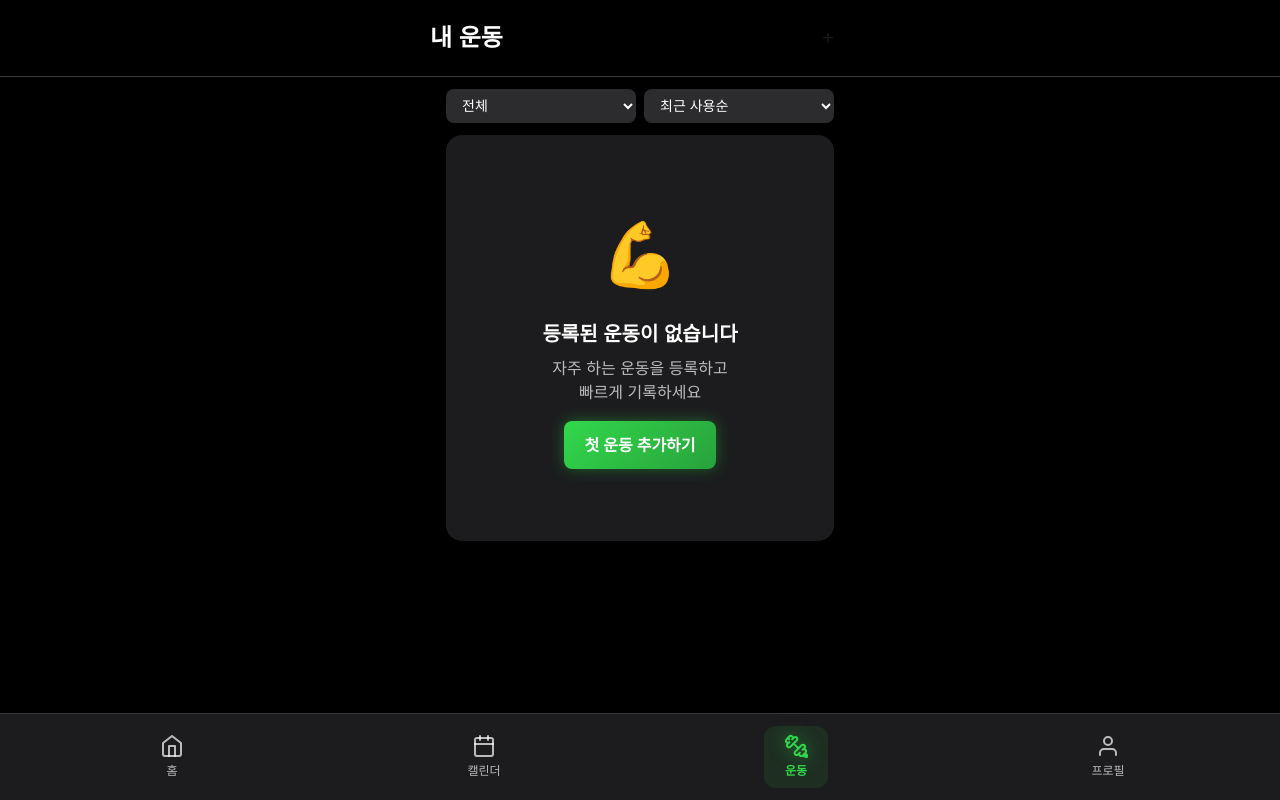
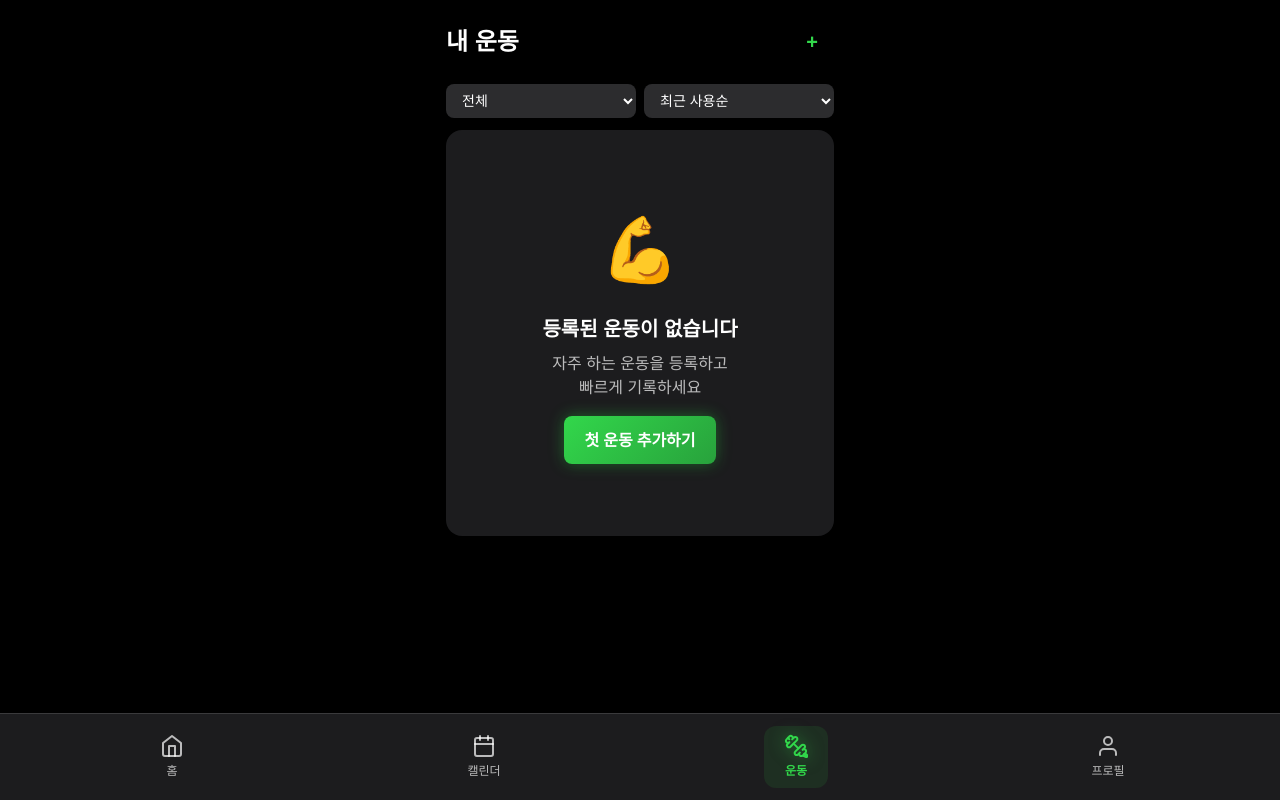
Before and after one commit to Sharknia/dowajwo-woondong, a Next.js app: page /workout/library in a window 1280 px wide. Built offline with nearby package versions, Linux system fonts and the light colour scheme.

Commit message:
페이지 헤더 컴포넌트 추가 및 기존 페이지에서 통합: 운동 라이브러리, 운동 템플릿 상세, 운동 추가 페이지에 일관된 헤더 디자인 적용. 불필요한 스타일 제거 및 코드 정리.

```diff
--- a/app/workout/library/[id]/page.tsx
+++ b/app/workout/library/[id]/page.tsx
@@ -4,6 +4,7 @@ import React, { useState, useEffect } from 'react';
 import { useRouter, useParams } from 'next/navigation';
 import { Button } from '@/components/ui/Button';
 import { Card } from '@/components/ui/Card';
+import { PageHeader } from '@/components/ui/PageHeader';
 import { useTheme } from '@/contexts/ThemeContext';
 import { colors, spacing, typography } from '@/lib/design-system';
 import { getExerciseTemplate, updateExerciseTemplate, deleteExerciseTemplate } from '@/lib/api/exercise-template';
@@ -78,7 +79,7 @@ export default function ExerciseTemplateDetailPage() {
   };
 
   const handleCancel = () => {
-    setIsEditing(false);
+    router.back();
   };
 
   if (!template) return <div>로딩 중...</div>;
@@ -92,21 +93,6 @@ export default function ExerciseTemplateDetailPage() {
     paddingBottom: '120px',
   };
 
-  const headerContainerStyle: React.CSSProperties = {
-    position: 'sticky',
-    top: 0,
-    zIndex: 100,
-    width: '100%',
-    maxWidth: '420px',
-    padding: `0 ${spacing[4]} ${spacing[4]} ${spacing[4]}`,
-  };
-
-  const titleStyle: React.CSSProperties = {
-    fontSize: typography.fontSize.xl,
-    fontWeight: typography.fontWeight.bold,
-    color: isDark ? colors.text.dark.primary : colors.text.light.primary,
-    textAlign: 'center',
-  };
 
   const contentStyle: React.CSSProperties = {
     width: '100%',
@@ -150,9 +136,11 @@ export default function ExerciseTemplateDetailPage() {
 
   return (
     <div style={containerStyle}>
-      <div style={headerContainerStyle}>
-        <h1 style={titleStyle}>{isEditing ? '운동 편집' : template.name}</h1>
-      </div>
+      <PageHeader
+        title={isEditing ? '운동 편집' : '운동 정보'}
+        layout="centered"
+        sticky
+      />
 
       <main style={contentStyle}>
         {isEditing ? (
@@ -227,48 +215,55 @@ export default function ExerciseTemplateDetailPage() {
         ) : (
           <>
             <Card variant="default" padding="lg">
-              <h3 style={{
-                marginBottom: spacing[2],
+              <div style={{ display: 'flex', flexDirection: 'column', gap: spacing[3] }}>
+                <div>
+                  <h2 style={{
+                    fontSize: typography.fontSize['2xl'],
+                    fontWeight: typography.fontWeight.bold,
+                    color: isDark ? colors.text.dark.primary : colors.text.light.primary,
+                    marginBottom: spacing[3],
+                  }}>
+                    {template.name}
+                  </h2>
+                  <div style={{ display: 'flex', flexDirection: 'column', gap: spacing[2] }}>
+                    <p style={{
                       fontSize: typography.fontSize.base,
-                fontWeight: typography.fontWeight.semibold,
-                color: isDark ? colors.text.dark.primary : colors.text.light.primary,
-              }}>
-                운동 정보
-              </h3>
-              <p style={{
-                fontSize: typography.fontSize.sm,
                       color: isDark ? colors.text.dark.secondary : colors.text.light.secondary,
-                marginBottom: spacing[1],
                     }}>
                       부위: {template.category}
                     </p>
                     <p style={{
-                fontSize: typography.fontSize.sm,
+                      fontSize: typography.fontSize.base,
                       color: isDark ? colors.text.dark.secondary : colors.text.light.secondary,
-                marginBottom: spacing[1],
                     }}>
                       기구: {template.equipmentType}
                     </p>
                     <p style={{
-                fontSize: typography.fontSize.sm,
+                      fontSize: typography.fontSize.base,
                       color: isDark ? colors.text.dark.secondary : colors.text.light.secondary,
                     }}>
                       단위: {template.defaultWeightUnit}
                     </p>
+                  </div>
+                </div>
+              </div>
             </Card>
+
             {template.notes && (
               <Card variant="default" padding="lg">
                 <h3 style={{
-                  marginBottom: spacing[2],
-                  fontSize: typography.fontSize.base,
+                  fontSize: typography.fontSize.lg,
                   fontWeight: typography.fontWeight.semibold,
                   color: isDark ? colors.text.dark.primary : colors.text.light.primary,
+                  marginBottom: spacing[3],
                 }}>
                   메모
                 </h3>
                 <p style={{
-                  fontSize: typography.fontSize.sm,
+                  fontSize: typography.fontSize.base,
                   color: isDark ? colors.text.dark.secondary : colors.text.light.secondary,
+                  lineHeight: 1.6,
+                  wordBreak: 'break-word',
                 }}>
                   {template.notes}
                 </p>
@@ -282,13 +277,13 @@ export default function ExerciseTemplateDetailPage() {
         <div style={bottomBarContentStyle}>
           {isEditing ? (
             <>
-              <Button variant="outline" onClick={handleCancel} fullWidth>취소</Button>
+              <Button variant="outline" onClick={() => setIsEditing(false)} fullWidth>취소</Button>
               <Button variant="primary" onClick={handleSave} isLoading={isSaving} disabled={isSaving} fullWidth>저장</Button>
             </>
           ) : (
             <>
-              <Button variant="outline" onClick={handleDelete} fullWidth>삭제</Button>
-              <Button variant="primary" onClick={() => router.push(`/workout/edit?templateId=${template.id}`)} fullWidth>이 운동으로 세션 시작</Button>
+              <Button variant="outline" onClick={handleCancel} fullWidth>취소</Button>
+              <Button variant="primary" onClick={handleDelete} fullWidth>삭제</Button>
             </>
           )}
         </div>
--- a/app/workout/library/new/page.tsx
+++ b/app/workout/library/new/page.tsx
@@ -4,6 +4,7 @@ import React, { useState } from 'react';
 import { useRouter } from 'next/navigation';
 import { Button } from '@/components/ui/Button';
 import { Card } from '@/components/ui/Card';
+import { PageHeader } from '@/components/ui/PageHeader';
 import { useTheme } from '@/contexts/ThemeContext';
 import { colors, spacing, typography } from '@/lib/design-system';
 import { createExerciseTemplate } from '@/lib/api/exercise-template';
@@ -60,21 +61,6 @@ export default function NewExerciseTemplatePage() {
     paddingBottom: '120px',
   };
 
-  const headerContainerStyle: React.CSSProperties = {
-    position: 'sticky',
-    top: 0,
-    zIndex: 100,
-    width: '100%',
-    maxWidth: '420px',
-    padding: `0 ${spacing[4]} ${spacing[4]} ${spacing[4]}`,
-  };
-
-  const titleStyle: React.CSSProperties = {
-    fontSize: typography.fontSize.xl,
-    fontWeight: typography.fontWeight.bold,
-    color: isDark ? colors.text.dark.primary : colors.text.light.primary,
-    textAlign: 'center',
-  };
 
   const contentStyle: React.CSSProperties = {
     width: '100%',
@@ -118,9 +104,7 @@ export default function NewExerciseTemplatePage() {
 
   return (
     <div style={containerStyle}>
-      <div style={headerContainerStyle}>
-        <h1 style={titleStyle}>운동 추가</h1>
-      </div>
+      <PageHeader title="운동 추가" layout="centered" sticky />
 
       <main style={contentStyle}>
         <Card variant="default" padding="lg">
--- a/app/workout/library/page.tsx
+++ b/app/workout/library/page.tsx
@@ -5,6 +5,7 @@ import { useRouter } from 'next/navigation';
 import { Card } from '@/components/ui/Card';
 import { Button } from '@/components/ui/Button';
 import { NavigationBar } from '@/components/ui/NavigationBar';
+import { PageHeader } from '@/components/ui/PageHeader';
 import { ExerciseTemplateCard } from '@/components/workout/ExerciseTemplateCard';
 import { useTheme } from '@/contexts/ThemeContext';
 import { colors, spacing, typography } from '@/lib/design-system';
@@ -64,39 +65,11 @@ export default function WorkoutLibraryPage() {
     paddingBottom: '100px',
   };
 
-  const headerStyle: React.CSSProperties = {
-    position: 'sticky',
-    top: 0,
-    zIndex: 100,
-    background: isDark ? colors.dark.background : colors.light.background,
-    padding: spacing[4],
-    borderBottom: `1px solid ${isDark ? colors.dark.surfaceTertiary : colors.light.surfaceTertiary}`,
-  };
-
-  const headerContentStyle: React.CSSProperties = {
-    display: 'flex',
-    justifyContent: 'space-between',
-    alignItems: 'center',
-    maxWidth: '420px',
-    margin: '0 auto',
-  };
-
-  const titleStyle: React.CSSProperties = {
-    fontSize: typography.fontSize['2xl'],
-    fontWeight: typography.fontWeight.bold,
-    color: isDark ? colors.text.dark.primary : colors.text.light.primary,
-  };
-
-  const addButtonStyle: React.CSSProperties = {
-    minWidth: '44px',
-    minHeight: '44px',
-    fontSize: typography.fontSize.xl,
-  };
 
   const filtersStyle: React.CSSProperties = {
     display: 'flex',
     gap: spacing[2],
-    padding: `${spacing[3]} ${spacing[4]}`,
+    padding: `0 ${spacing[4]} ${spacing[3]} ${spacing[4]}`,
     maxWidth: '420px',
     margin: '0 auto',
   };
@@ -150,21 +123,14 @@ export default function WorkoutLibraryPage() {
 
   return (
     <div style={containerStyle}>
-      {/* 헤더 */}
-      <header style={headerStyle}>
-        <div style={headerContentStyle}>
-          <h1 style={titleStyle}>내 운동</h1>
-          <Button
-            variant="primary"
-            size="sm"
-            onClick={() => router.push('/workout/library/new')}
-            style={addButtonStyle}
-            aria-label="운동 추가"
-          >
-            +
-          </Button>
-        </div>
-      </header>
+      <PageHeader
+        title="내 운동"
+        action={{
+          label: '운동 추가',
+          onClick: () => router.push('/workout/library/new'),
+          icon: '+',
+        }}
+      />
 
       {/* 필터/정렬 */}
       <div style={filtersStyle}>
--- /dev/null
+++ b/components/ui/PageHeader.tsx
@@ -0,0 +1,98 @@
+'use client';
+
+import React, { useState } from 'react';
+import { useTheme } from '@/contexts/ThemeContext';
+import { colors, spacing, typography } from '@/lib/design-system';
+
+interface PageHeaderAction {
+  label: string;
+  onClick: () => void;
+  icon?: string;
+}
+
+interface PageHeaderProps {
+  title: string;
+  action?: PageHeaderAction;
+  layout?: 'default' | 'centered';
+  sticky?: boolean;
+}
+
+/**
+ * 페이지 헤더 컴포넌트
+ * 일관된 헤더 디자인을 위한 재사용 가능한 컴포넌트
+ */
+export function PageHeader({
+  title,
+  action,
+  layout = 'default',
+  sticky = false,
+}: PageHeaderProps) {
+  const { theme } = useTheme();
+  const isDark = theme === 'dark';
+  const [isActionHovered, setIsActionHovered] = useState(false);
+
+  const containerStyle: React.CSSProperties = {
+    position: sticky ? 'sticky' : 'relative',
+    top: sticky ? 0 : undefined,
+    zIndex: sticky ? 100 : undefined,
+    width: '100%',
+    maxWidth: '420px',
+    margin: '0 auto',
+    padding: layout === 'centered'
+      ? `0 ${spacing[4]} ${spacing[4]} ${spacing[4]}`
+      : `${spacing[5]} ${spacing[4]}`,
+    background: sticky ? (isDark ? colors.dark.background : colors.light.background) : 'transparent',
+  };
+
+  const headerStyle: React.CSSProperties = {
+    display: layout === 'centered' ? 'block' : 'flex',
+    justifyContent: layout === 'default' ? 'space-between' : undefined,
+    alignItems: layout === 'default' ? 'center' : undefined,
+    textAlign: layout === 'centered' ? 'center' : 'left',
+  };
+
+  const titleStyle: React.CSSProperties = {
+    fontSize: layout === 'centered' ? typography.fontSize.xl : typography.fontSize['2xl'],
+    fontWeight: typography.fontWeight.bold,
+    color: isDark ? colors.text.dark.primary : colors.text.light.primary,
+    margin: 0,
+  };
+
+  const actionButtonStyle: React.CSSProperties = {
+    minWidth: '44px',
+    minHeight: '44px',
+    background: isActionHovered
+      ? (isDark ? colors.dark.surfaceSecondary : colors.light.surfaceSecondary)
+      : 'transparent',
+    border: 'none',
+    borderRadius: '12px',
+    cursor: 'pointer',
+    display: 'flex',
+    alignItems: 'center',
+    justifyContent: 'center',
+    fontSize: action?.icon ? typography.fontSize.xl : typography.fontSize.base,
+    fontWeight: typography.fontWeight.semibold,
+    color: colors.primary.neonGreen,
+    transition: 'background 0.2s ease',
+    padding: action?.icon ? 0 : `${spacing[2]} ${spacing[3]}`,
+  };
+
+  return (
+    <div style={containerStyle}>
+      <div style={headerStyle}>
+        <h1 style={titleStyle}>{title}</h1>
+        {action && layout === 'default' && (
+          <button
+            style={actionButtonStyle}
+            onClick={action.onClick}
+            onMouseEnter={() => setIsActionHovered(true)}
+            onMouseLeave={() => setIsActionHovered(false)}
+            aria-label={action.label}
+          >
+            {action.icon || action.label}
+          </button>
+        )}
+      </div>
+    </div>
+  );
+}
```
Lines whose indentation alone changed are shown as unchanged.
